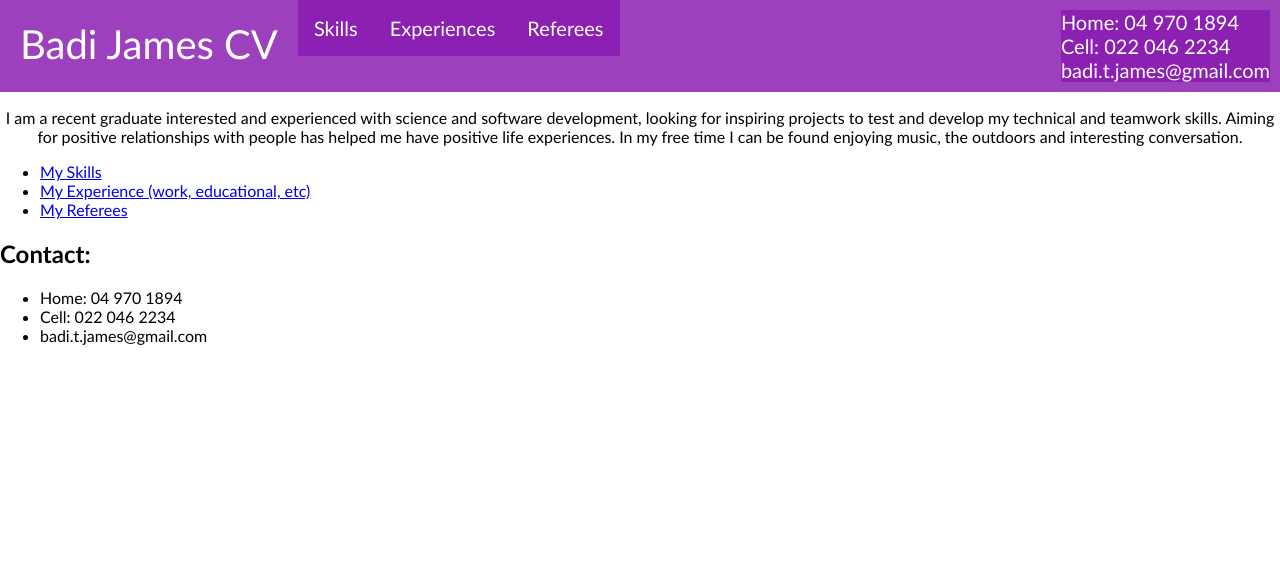
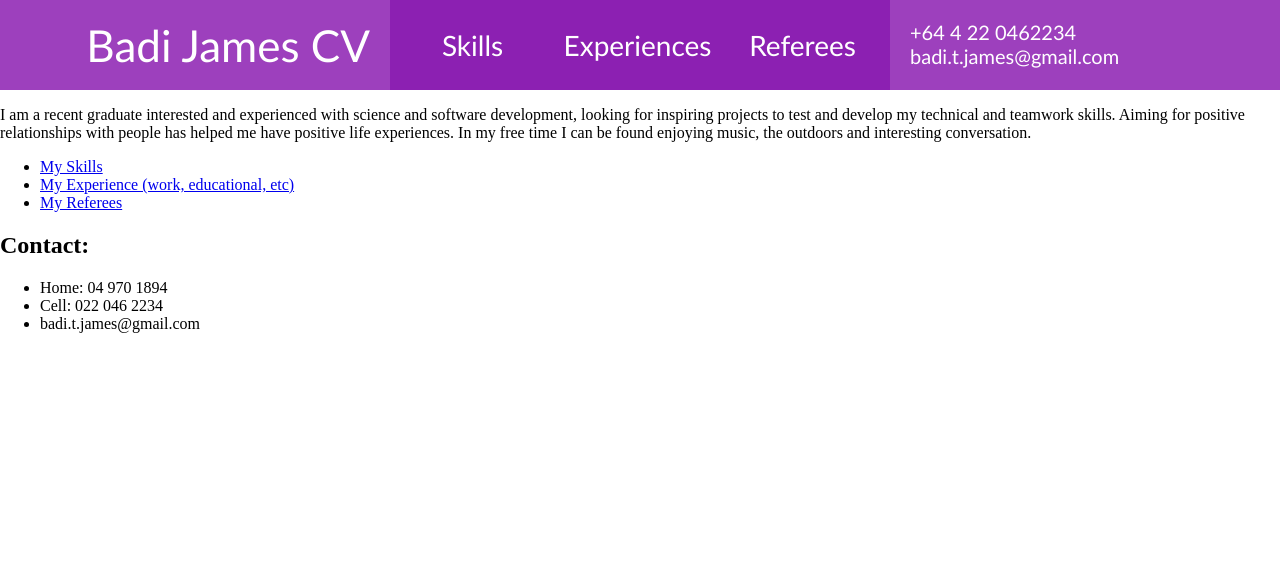
Before and after one commit to MicrowavedScrambledEggs/WebCV, a Django app: page / in a window 1280 px wide. Shown: the top 585 px of the page. Run offline with Django 3.2, Linux system fonts and the light colour scheme.

Commit message:
Rewrote base template html and css
Better matches intended top and bottom bar design. Code is tidier too.

```diff
--- /dev/null
+++ b/badicv/static/badicv/base.css
@@ -0,0 +1,95 @@
+/* TODO: Decrease reliance on 'magic' numbers, maybe by using javascript */
+
+body {
+	margin: 0;
+	padding: 0;
+}
+
+.title_bar, .bottom_bar {
+	font-family: "Trebuchet MS", Helvetica, sans-serif;
+}
+
+.title_bar {
+	height: 90px; /* magic_number_1, ideally should automatically be the max
+					height out of the elements in the title bar*/
+}
+
+.bottom_bar, .title_bar {
+	width: 100%;
+	color: white;
+	background-color: rgba(124, 0, 167, 0.75);
+}
+
+.title_menu {
+	width: 500px; /* magic_number_2 */
+	position: absolute;
+	left: 50%;
+	transform: translate(-50%, 0%);
+}
+
+.title_menu ul{
+	list-style-type: none;
+	margin: auto;
+	padding: 0;
+	overflow: hidden;
+	background-color: rgba(124, 0, 167, 0.5);
+}
+
+.title_menu a {
+	display: block;
+	color: white;
+	font-size: 1.75em;
+	text-align: center;
+	text-decoration: none;
+	width: 33%;
+	float: left;
+	height: 90px; /* magic_number_1 */
+	line-height: 90px; /* for vertical text centering */
+	margin: auto;
+}
+
+.title_menu a:hover {
+	background-color: rgba(124, 0, 167, 1);
+}
+
+.title {
+	font-size: 2.75em;
+	text-align: right;
+	position: absolute;
+	left: 50%;
+	top: 45px; /* magic_number_1 / 2 */
+	width: 400px; /* magic_number_3, ideally should automatically be the width
+					of the title text */
+	/* x translate is 0 - (magic_number_2 / 2) - magic_number_3 - 20 (padding)*/
+	transform: translate(-670px, -50%);
+}
+
+.title a {
+	color: white;
+	text-decoration: none;
+}
+
+.bar_contact {
+	position: absolute;
+	left: 50%;
+	transform: translate(250px, 0%); /* x translate is magic_number_2 / 2 */
+}
+
+.bar_contact ul {
+	list-style-type: none;
+	font-size: 1.25em;
+	padding-left: 20px;
+}
+
+.bottom_bar {
+	bottom: 0;
+	position: absolute;
+	height: 50px;
+	line-height: 50px; /* for vertical text centering */
+	text-align: center;
+	font-size: 1.25em;
+}
+
+.bottom_bar a {
+	color: lightblue;
+}
--- a/badicv/static/badicv/index.css
+++ /dev/null
@@ -1,83 +0,0 @@
-.titleBar, .content, .bottom_bar {
-	font-family: "Trebuchet MS", Helvetica, sans-serif;
-}
-
-.titleBar, .bottom_bar {
-	background-color: rgba(124, 0, 167, 0.75);
-	color: white;
-	font-size: 20px;
-	width: 100%;
-}
-
-.titleBar {
-	position: static;
-	top: 0;
-	/*height: 80px;*/
-	overflow: auto;
-}
-
-.bar_contact {
-    /*position: absolute;
-    right: 0;
-	top: 0;*/
-	padding: 10px;
-	float: right;
-}
-
-.bottom_bar {
-	bottom: 0;
-	position: absolute;
-	height: 50px;
-}
-
-.bottom_bar a {
-	color: lightblue;
-}
-
-a.titleBar {
-	color: white;
-}
-
-.title {
-	font-size: 40px;
-	padding: 20px;
-}
-
-.description , .bottom_bar{
-	text-align: center;
-}
-
-.bottom_text {
-	position: absolute;
-	top: 13px;
-	width: 100%;
-}
-
-body {
-	margin: 0;
-	padding: 0;
-}
-
-ul.title_object{
-    list-style-type: none;
-    margin: 0;
-    padding: 0;
-    overflow: hidden;
-    background-color: rgba(124, 0, 167, 0.5);
-}
-
-.title_object{
-    float: left;
-}
-
-li.title_object a {
-    display: block;
-    color: white;
-    text-align: center;
-    padding: 16px;
-    text-decoration: none;
-}
-
-li.title_object a:hover {
-    background-color: rgba(124, 0, 167, 1);
-}
--- a/badicv/templates/badicv/base.html
+++ b/badicv/templates/badicv/base.html
@@ -4,26 +4,30 @@
 <html>
 	<head>
 		<title>Badi James CV {% block name %}{% endblock %}</title>
-		<link rel="stylesheet" type="text/css" href="{% static 'badicv/index.css' %}" />
+		<link rel="stylesheet" type="text/css" href="{% static 'badicv/base.css' %}" />
 		{% block style_sheet %}{% endblock %}
 	</head>
 	<body>
 
-		<div class=titleBar>
-			<div class=title_object><div class=title>Badi James CV</div></div>
-			<ul class=title_object>
-				<li class=title_object><a href="/skill/">Skills</a></li>
-				<li class=title_object><a href="/experience/">Experiences</a></li>
-				<li class=title_object><a href="/referee/">Referees</a></li>
-			</ul>
-			<div class=bar_contact>
-				<ul class=title_object>
-					<li>Home: 04 970 1894</li>
-					<li>Cell: 022 046 2234</li>
-					<li>badi.t.james@gmail.com</li>
-				</ul>
+		<div class=title_bar>
+			<div class=title_bar_content>
+				<div class=title><a href="/">Badi James CV</a></div>
+				<div class=title_menu>
+					<ul>
+						<li><a href="/skill/">Skills</a></li>
+						<li><a href="/experience/">Experiences</a></li>
+						<li><a href="/referee/">Referees</a></li>
+					</ul>
+				</div>
+				<div class=bar_contact>
+					<ul>
+						<li>+64 4 22 0462234</li>
+						<li>badi.t.james@gmail.com</li>
+					</ul>
+				</div>
 			</div>
 		</div>
+
 		{% block content %}
 		{% endblock %}
 
```
